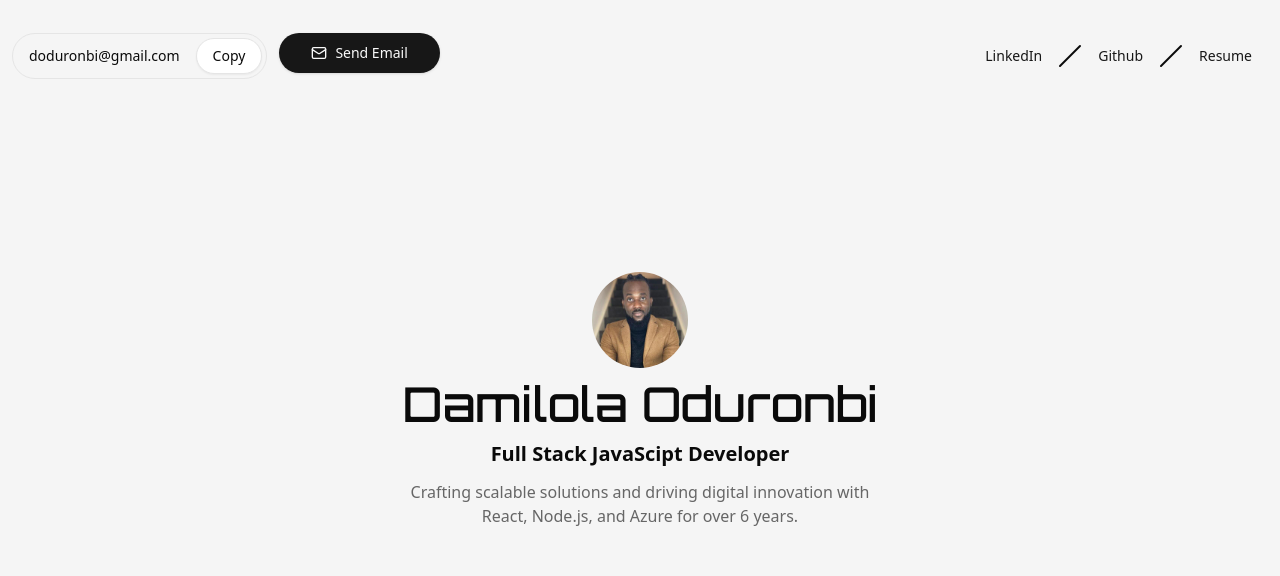
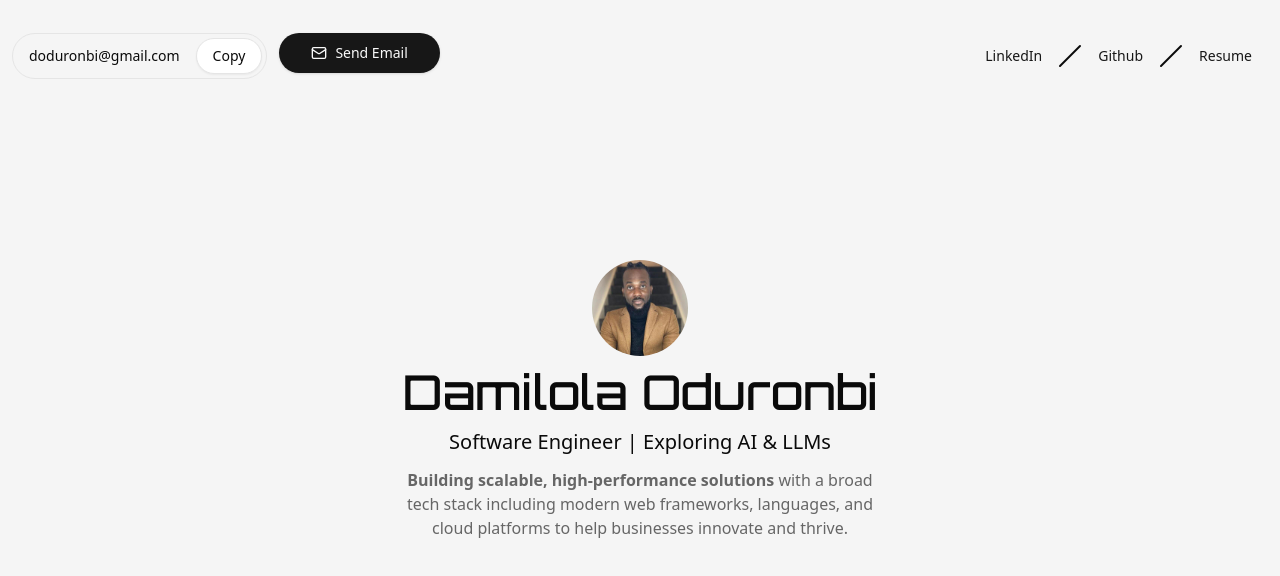
Before and after one commit to oracleot/doduronbi.com, a Next.js app: page / in a window 1280 px wide. Shown: the top 576 px of the page. Built offline with nearby package versions, Linux system fonts and the light colour scheme.

Commit message:
Improve my intro

```diff
--- a/src/components/composites/IntroBanner.tsx
+++ b/src/components/composites/IntroBanner.tsx
@@ -13,12 +13,9 @@ export default function IntroBanner() {
         <h1 className="text-3xl md:text-5xl font-orbitron font-medium">
           Damilola Oduronbi
         </h1>
-        <div className="flex">
-          <h2 className="text-lg md:text-xl font-semibold">Full Stack JavaScipt Developer</h2>
-        </div>
+        <h2 className="text-lg md:text-xl">Software Engineer | Exploring AI & LLMs</h2>
         <h3 className="px-4 md:px-0 text-center text-[var(--mid-gray)] max-w-[500px]">
-          Crafting scalable solutions and driving digital innovation with React,
-          Node.js, and Azure for over 6 years.
+        <strong>Building scalable, high-performance solutions</strong> with a broad tech stack including modern web frameworks, languages, and cloud platforms to help businesses innovate and thrive.
         </h3>
       </div>
     </div>
```
